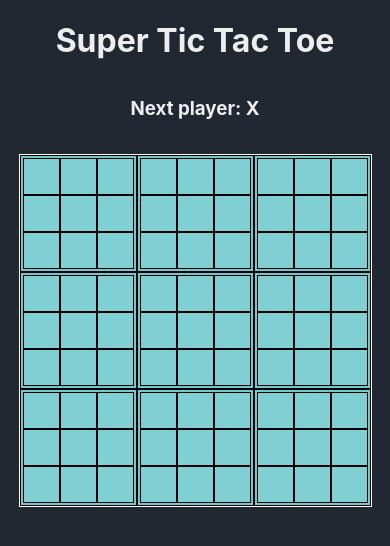
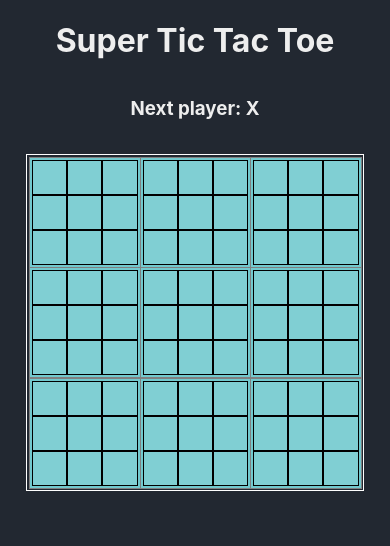
Before and after one commit to theflameguy/SuperXOX, a React (Create React App) app: page / in a window 390 px wide. Shown: the top 546 px of the page. Built offline with nearby package versions, Linux system fonts and the light colour scheme.

Commit message:
auto margin 2

```diff
--- a/src/Game.css
+++ b/src/Game.css
@@ -17,6 +17,7 @@ button {
   }
 
 .fullBoard {
+    padding: 2px;
     width: 40vw;
     height: 40vw;
     margin: auto;
@@ -30,15 +31,16 @@ button {
 
 @media screen and (max-width: 710px) {
     .fullBoard {
+        padding: 2px;
         margin: auto;
-        width:90vw;
-        height:90vw;
+        width:85vw;
+        height:85vw;
         border:1px solid white;
         display: grid;
         grid-template-columns: auto auto auto;
         }
     button {
-        width: 9.5vw;
+        width: 9vw;
         aspect-ratio: 1/1;
         /* height: 60px; */
         font-size: 5vw;
--- a/src/Game.jsx
+++ b/src/Game.jsx
@@ -90,7 +90,7 @@ function Game() {
   );
 
   const miniBoardStyle =(i) =>({
-    border: '1px solid black',
+    border: '1px solid grey',
     padding: '2px',
     background: checkInvalidMove(i) ?  '#393E46' : '#71C9CE',
     margin: 'auto',
```
Also changed, not shown: 12 other files (tests, documents, lock files or other folders).
